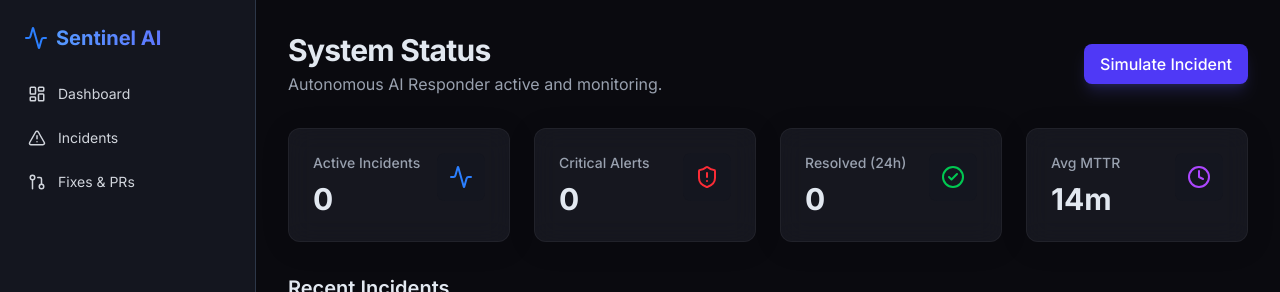
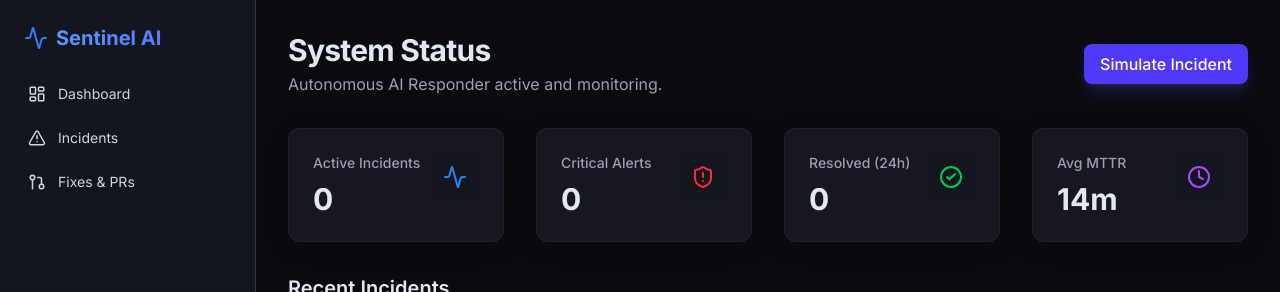
Before and after one commit to lovishking/Sentinel.ai, a Next.js app in the folder frontend/: page / in a window 1280 px wide. Shown: the top 292 px of the page. Built offline with nearby package versions, Linux system fonts and the light colour scheme; no server answers.

Commit message:
style(frontend): increase gap spacing in metrics grid for larger screens

```diff
--- a/frontend/src/app/page.tsx
+++ b/frontend/src/app/page.tsx
@@ -55,7 +55,7 @@
         </button>
       </div>
 
-      <div className="grid grid-cols-1 md:grid-cols-2 lg:grid-cols-4 gap-6">
+      <div className="grid grid-cols-1 md:grid-cols-2 lg:grid-cols-4 gap-6 lg:gap-8">
         {metrics.map((m, i) => (
           <motion.div
             key={i}
```
